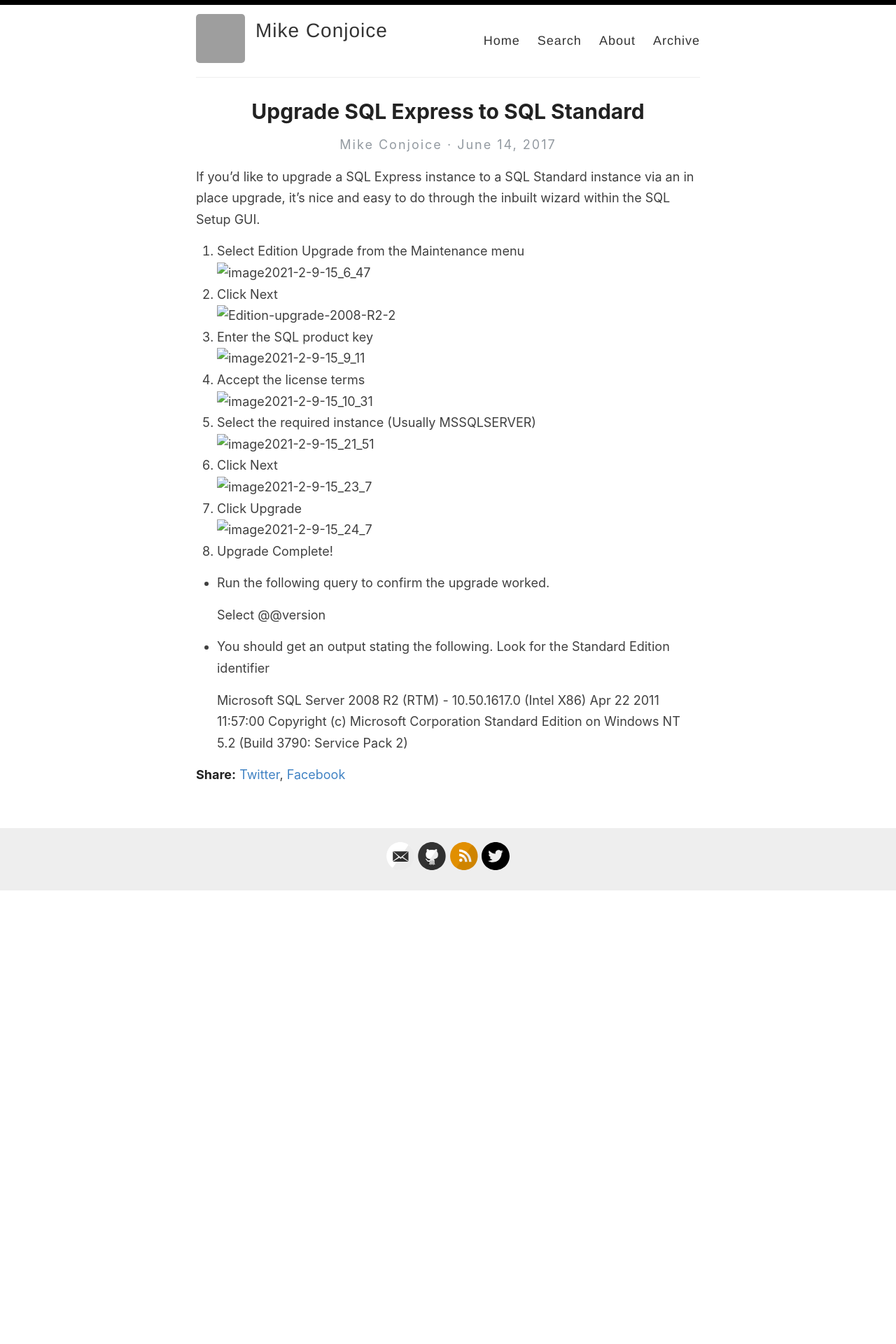
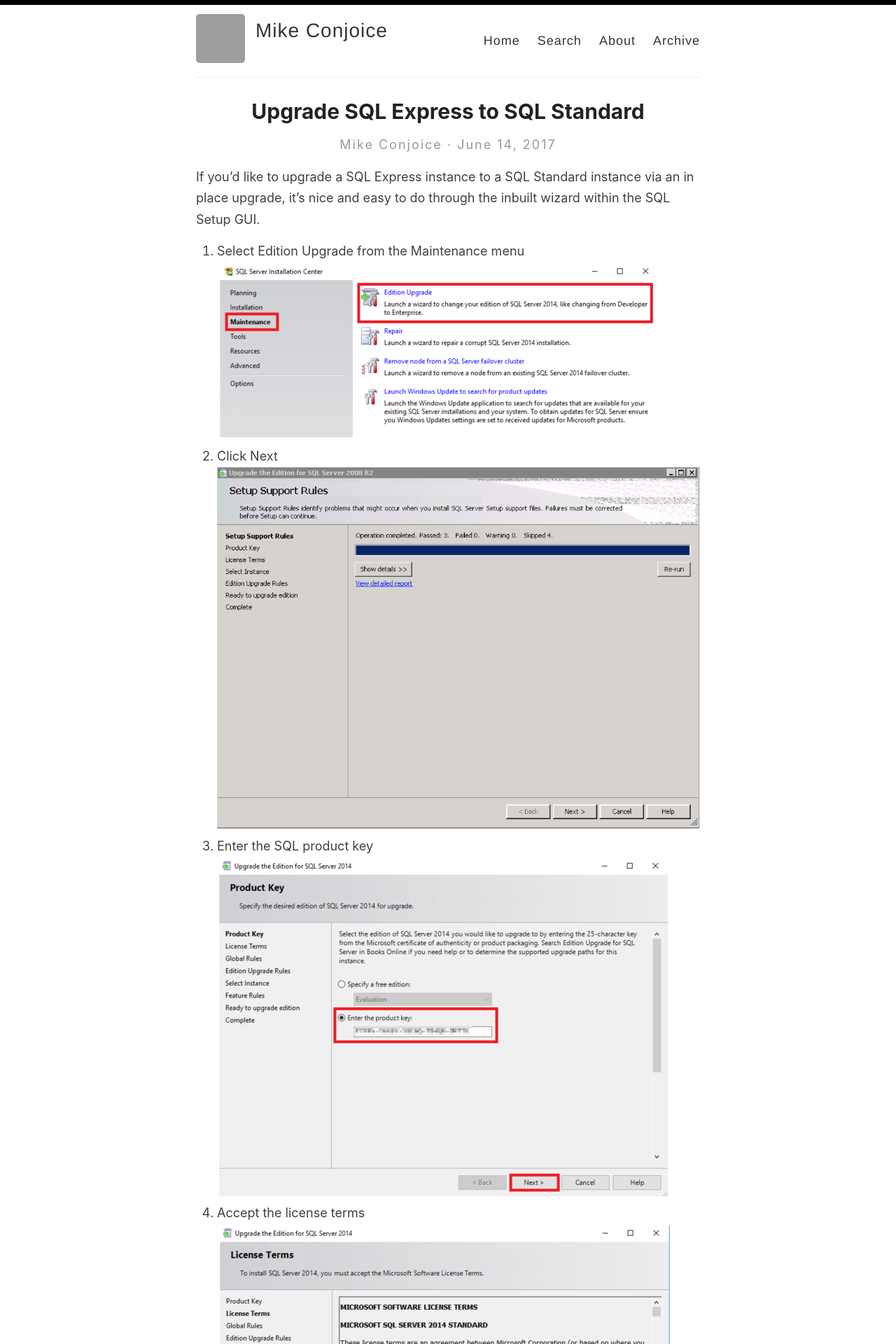
Before and after one commit to mikeconjoice/mikeconjoice.github.io, a Jekyll site: the page built from _posts/2017-06-14-upgrade-sql-express-to-sql-standard.markdown, in a window 1280 px wide. Shown: the top 1920 px of the page at 70% size. Built offline with Jekyll 4.4.1, drawn with Linux system fonts in a browser that asks for light colours; before the commit the page ends 1273 px from its top, so only the background shows below that; grey boxes are pictures that could not be loaded.

Commit message:
I'm an idiot and forgot a '/'

```diff
--- a/_config - Copy.yml
+++ b/_config - Copy.yml
@@ -57,7 +57,7 @@ plugins:
 
 author:
   name   : "Mike Conjoice"
-  avatar : "/assets/images/bio-photo.jpg"
+  avatar : "//assets/images/bio-photo.jpg"
   bio    : "Solution Team Manager :: Veeam Vanguard 2018/2019/2020 :: vExpert 2018/2019 :: Often mistaken for 'that guy from Guess Who?'"
   links:
     - label: "Website"
--- a/_posts/2017-03-22-dell-12g-server-stuck-at-dell-servers-stuck-at-initializing-firmware-interfaces.markdown
+++ b/_posts/2017-03-22-dell-12g-server-stuck-at-dell-servers-stuck-at-initializing-firmware-interfaces.markdown
@@ -14,7 +14,7 @@ We've recently experienced an issue with an old Dell PowerEdge T320 which was ta
 
 If you look at the progress of the server through the iDrac, it appears to have hung during the initial POST at " **Initializing Firmware Interfaces...**"
 
-![](assets/images/2017/03/Initializing-firmware-Interfaces.JPG)
+![](/assets/images/2017/03/Initializing-firmware-Interfaces.JPG)
 
 In _our_ case, the issue was related to USB drives being plugged in to the server.
 
--- a/_posts/2017-06-13-operation-not-allowed-for-vm-because-hyper-v-state-is-yet-to-be-initialized-from-virtual-machine-configuration.markdown
+++ b/_posts/2017-06-13-operation-not-allowed-for-vm-because-hyper-v-state-is-yet-to-be-initialized-from-virtual-machine-configuration.markdown
@@ -11,7 +11,7 @@ Whilst trying to migrate the storage location of a 2012 Hyper-V VM, you may enco
 
 _Storage Migration “Operation not allowed for VM because Hyper-V State is yet to be initialized from Virtual Machine Configuration” (0x80070015)_
 
-![Storage Migration “Operation not allowed for VM because Hyper-V State is yet to be initialized from Virtual Machine Configuration” (0x80070015)](assets/images/2017/06/428422-2.jpg)
+![Storage Migration “Operation not allowed for VM because Hyper-V State is yet to be initialized from Virtual Machine Configuration” (0x80070015)](/assets/images/2017/06/428422-2.jpg)
 
 To resolve the issue, simply restart the VM Management Service on the Hyper-V host by running the following PowerShell command:
 
--- a/_posts/2017-06-14-upgrade-sql-express-to-sql-standard.markdown
+++ b/_posts/2017-06-14-upgrade-sql-express-to-sql-standard.markdown
@@ -12,19 +12,19 @@ tags:
 If you'd like to upgrade a SQL Express instance to a SQL Standard instance via an in place upgrade, it's nice and easy to do through the inbuilt wizard within the SQL Setup GUI.
 
 1. Select Edition Upgrade from the Maintenance menu
- ![image2021-2-9-15_6_47](assets/images/2021/02/image2021-2-9-15_6_47.png)
+ ![image2021-2-9-15_6_47](/assets/images/2021/02/image2021-2-9-15_6_47.png)
 2. Click Next
- ![Edition-upgrade-2008-R2-2](assets/images/2021/02/Edition-upgrade-2008-R2-2.png)
+ ![Edition-upgrade-2008-R2-2](/assets/images/2021/02/Edition-upgrade-2008-R2-2.png)
 3. Enter the SQL product key
- ![image2021-2-9-15_9_11](assets/images/2021/02/image2021-2-9-15_9_11.png)
+ ![image2021-2-9-15_9_11](/assets/images/2021/02/image2021-2-9-15_9_11.png)
 4. Accept the license terms
- ![image2021-2-9-15_10_31](assets/images/2021/02/image2021-2-9-15_10_31.png)
+ ![image2021-2-9-15_10_31](/assets/images/2021/02/image2021-2-9-15_10_31.png)
 5. Select the required instance (Usually MSSQLSERVER)
- ![image2021-2-9-15_21_51](assets/images/2021/02/image2021-2-9-15_21_51.png)
+ ![image2021-2-9-15_21_51](/assets/images/2021/02/image2021-2-9-15_21_51.png)
 6. Click Next
- ![image2021-2-9-15_23_7](assets/images/2021/02/image2021-2-9-15_23_7.png)
+ ![image2021-2-9-15_23_7](/assets/images/2021/02/image2021-2-9-15_23_7.png)
 7. Click Upgrade
- ![image2021-2-9-15_24_7](assets/images/2021/02/image2021-2-9-15_24_7.png)
+ ![image2021-2-9-15_24_7](/assets/images/2021/02/image2021-2-9-15_24_7.png)
 8. Upgrade Complete!
 
 - Run the following query to confirm the upgrade worked.
```
Also changed, not shown: _posts/2018-05-25-send-a-notification-to-microsoft-teams-via-powershell.markdown (+7 -7 lines).
